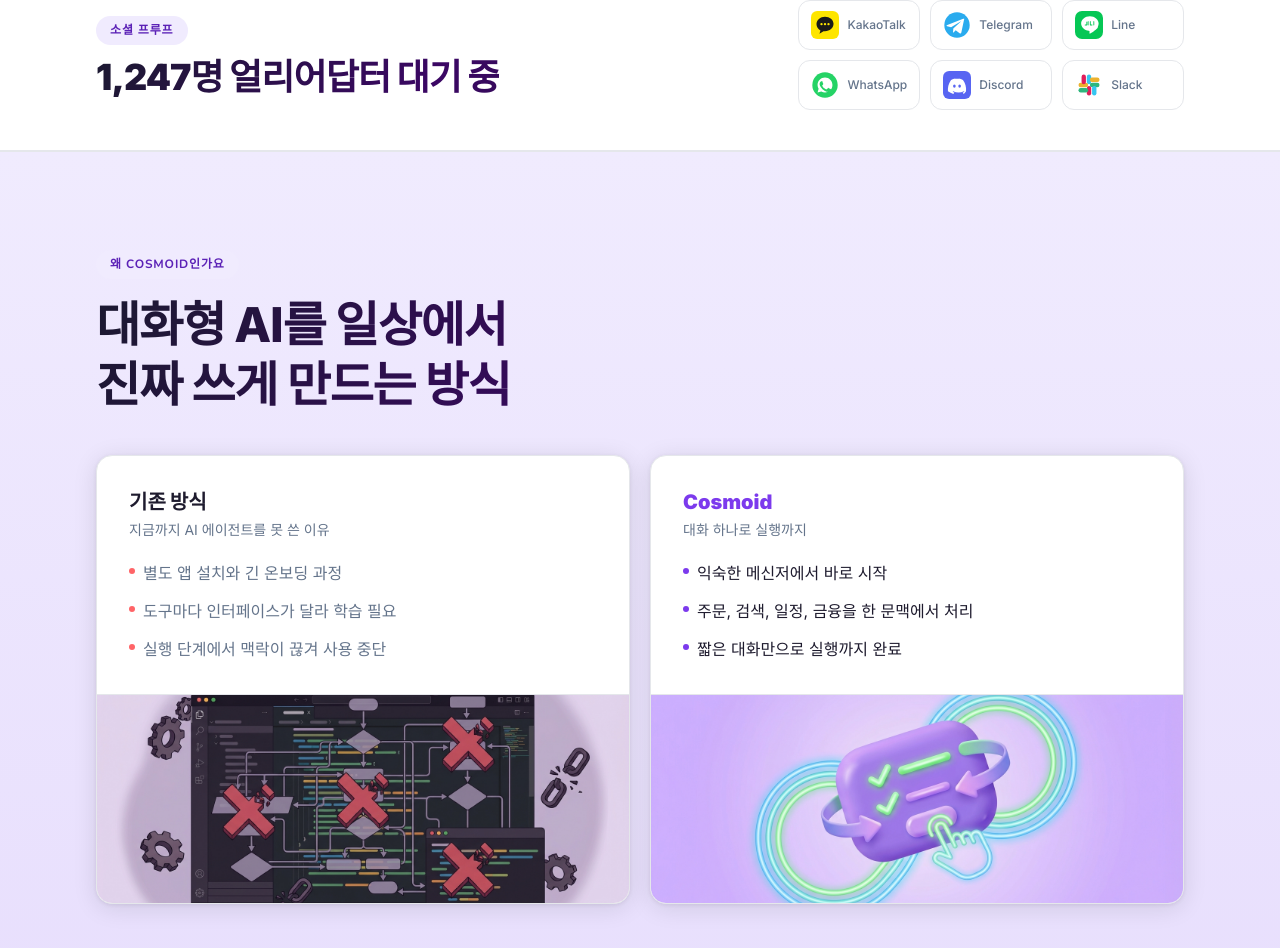
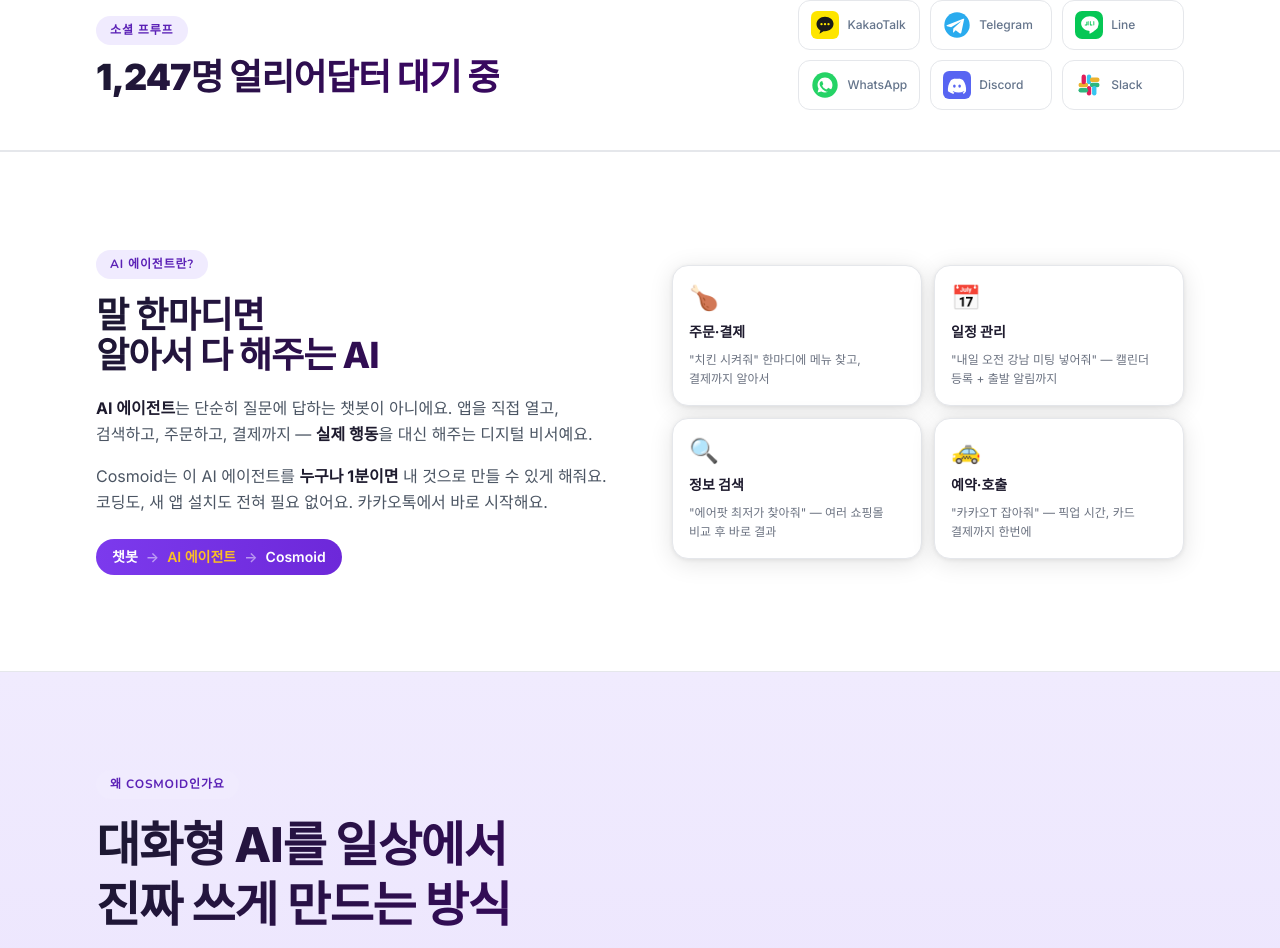
Before and after one commit to seojoonkim/cosmoid, a Next.js app: page / in a window 1280 px wide. Shown: the part 888-1836 px from the top of the page. Built offline with nearby package versions, Linux system fonts and the light colour scheme.

Commit message:
feat: WhatIsAgent 섹션 추가 — AI 에이전트 비전문가 설명 (SocialProof 다음)

```diff
--- a/src/app/page.tsx
+++ b/src/app/page.tsx
@@ -5,6 +5,7 @@ import WhyCosmoid from "@/components/WhyCosmoid";
 import HowItWorks from "@/components/HowItWorks";
 import Features from "@/components/Features";
 import MultiAgent from "@/components/MultiAgent";
+import WhatIsAgent from '@/components/WhatIsAgent';
 import Comparison from '@/components/Comparison';
 import FAQ from "@/components/FAQ";
 import Pricing from "@/components/Pricing";
@@ -17,6 +18,7 @@ export default function Home() {
       <Nav />
       <Hero />
       <SocialProof />
+      <WhatIsAgent />
       <WhyCosmoid />
       <Features />
       <HowItWorks />
--- /dev/null
+++ b/src/components/WhatIsAgent.tsx
@@ -0,0 +1,85 @@
+"use client";
+import { motion } from "framer-motion";
+
+const examples = [
+  { emoji: "🍗", title: "주문·결제", desc: "\"치킨 시켜줘\" 한마디에 메뉴 찾고, 결제까지 알아서" },
+  { emoji: "📅", title: "일정 관리", desc: "\"내일 오전 강남 미팅 넣어줘\" — 캘린더 등록 + 출발 알림까지" },
+  { emoji: "🔍", title: "정보 검색", desc: "\"에어팟 최저가 찾아줘\" — 여러 쇼핑몰 비교 후 바로 결과" },
+  { emoji: "🚕", title: "예약·호출", desc: "\"카카오T 잡아줘\" — 픽업 시간, 카드 결제까지 한번에" },
+];
+
+export default function WhatIsAgent() {
+  return (
+    <section className="section-bg-1 border-t border-[var(--border)] py-16 md:py-24">
+      <div className="mx-auto max-w-6xl px-5 md:px-8">
+        <div className="grid gap-12 md:grid-cols-2 md:gap-16 items-center">
+
+          {/* 왼쪽 — 설명 */}
+          <div>
+            <motion.p
+              initial={{ opacity: 0 }} whileInView={{ opacity: 1 }}
+              viewport={{ once: true }} transition={{ duration: 0.5 }}
+              className="section-label"
+            >AI 에이전트란?</motion.p>
+
+            <motion.h2
+              initial={{ opacity: 0, y: 16 }} whileInView={{ opacity: 1, y: 0 }}
+              viewport={{ once: true }} transition={{ duration: 0.5, delay: 0.1 }}
+              className="mt-4 text-3xl md:text-4xl font-extrabold tracking-tight section-title"
+            >
+              말 한마디면<br/>알아서 다 해주는 AI
+            </motion.h2>
+
+            <motion.p
+              initial={{ opacity: 0, y: 12 }} whileInView={{ opacity: 1, y: 0 }}
+              viewport={{ once: true }} transition={{ duration: 0.5, delay: 0.2 }}
+              className="mt-5 text-base leading-relaxed" style={{ color: "#4b5563" }}
+            >
+              <strong style={{ color: "var(--text)" }}>AI 에이전트</strong>는 단순히 질문에 답하는 챗봇이 아니에요.
+              앱을 직접 열고, 검색하고, 주문하고, 결제까지 — <strong style={{ color: "var(--text)" }}>실제 행동</strong>을 대신 해주는 디지털 비서예요.
+            </motion.p>
+
+            <motion.p
+              initial={{ opacity: 0, y: 12 }} whileInView={{ opacity: 1, y: 0 }}
+              viewport={{ once: true }} transition={{ duration: 0.5, delay: 0.3 }}
+              className="mt-4 text-base leading-relaxed" style={{ color: "#4b5563" }}
+            >
+              Cosmoid는 이 AI 에이전트를 <strong style={{ color: "var(--text)" }}>누구나 1분이면</strong> 내 것으로 만들 수 있게 해줘요.
+              코딩도, 새 앱 설치도 전혀 필요 없어요. 카카오톡에서 바로 시작해요.
+            </motion.p>
+
+            <motion.div
+              initial={{ opacity: 0, y: 8 }} whileInView={{ opacity: 1, y: 0 }}
+              viewport={{ once: true }} transition={{ duration: 0.5, delay: 0.4 }}
+              className="mt-6 inline-flex items-center gap-2 rounded-full px-4 py-2 text-sm font-semibold text-white"
+              style={{ background: "linear-gradient(90deg, #7c3aed, #6d28d9)" }}
+            >
+              <span>챗봇</span>
+              <span style={{ opacity: 0.5 }}>→</span>
+              <span style={{ color: "#fbbf24" }}>AI 에이전트</span>
+              <span style={{ opacity: 0.5 }}>→</span>
+              <span>Cosmoid</span>
+            </motion.div>
+          </div>
+
+          {/* 오른쪽 — 예시 카드 4개 */}
+          <div className="grid grid-cols-2 gap-3">
+            {examples.map((ex, i) => (
+              <motion.div
+                key={ex.title}
+                initial={{ opacity: 0, y: 16 }} whileInView={{ opacity: 1, y: 0 }}
+                viewport={{ once: true }} transition={{ duration: 0.4, delay: 0.1 + i * 0.08 }}
+                className="card p-4 flex flex-col gap-2"
+              >
+                <span className="text-2xl">{ex.emoji}</span>
+                <p className="font-bold text-sm" style={{ color: "var(--text)" }}>{ex.title}</p>
+                <p className="text-xs leading-relaxed" style={{ color: "#6b7280" }}>{ex.desc}</p>
+              </motion.div>
+            ))}
+          </div>
+
+        </div>
+      </div>
+    </section>
+  );
+}
```
